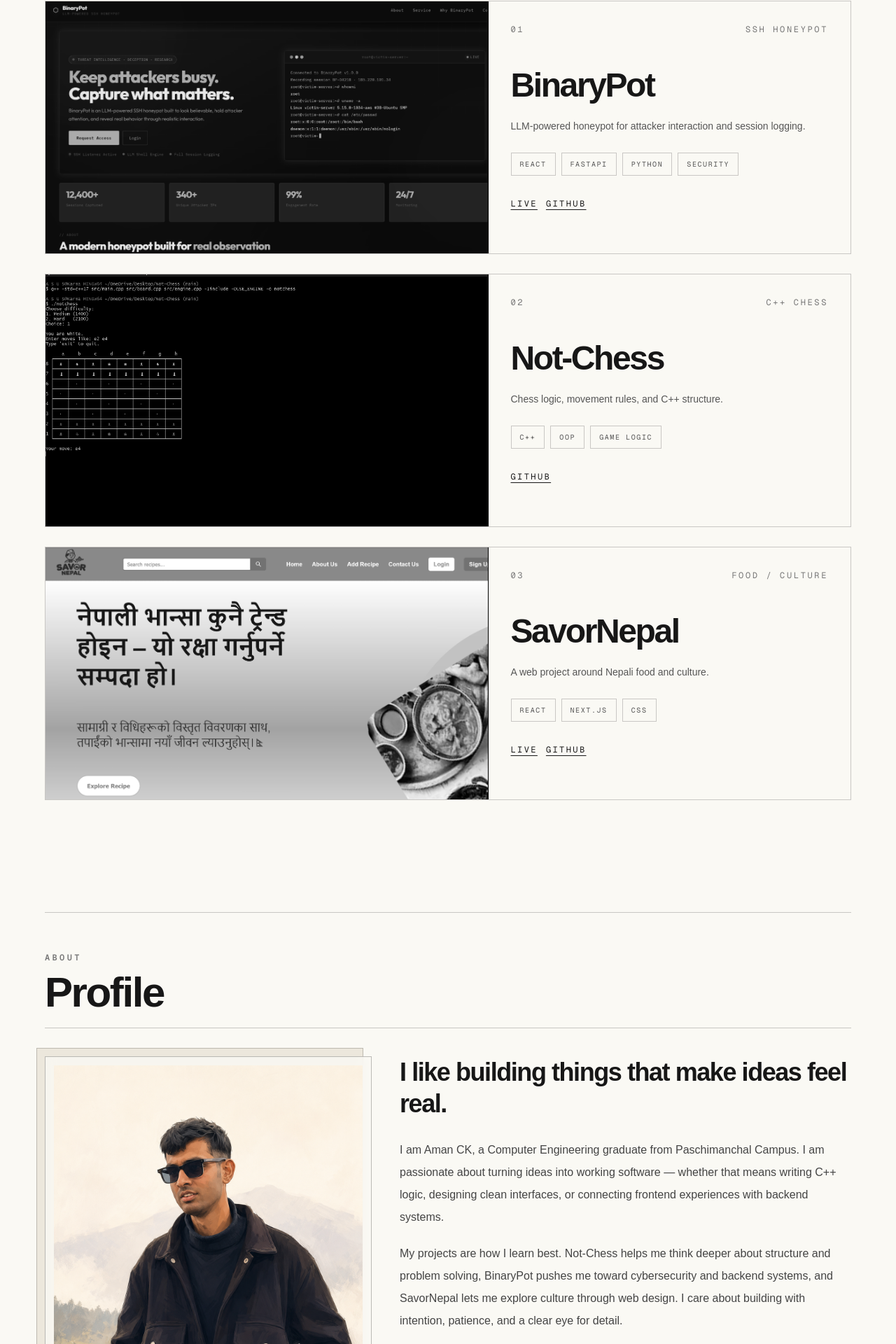
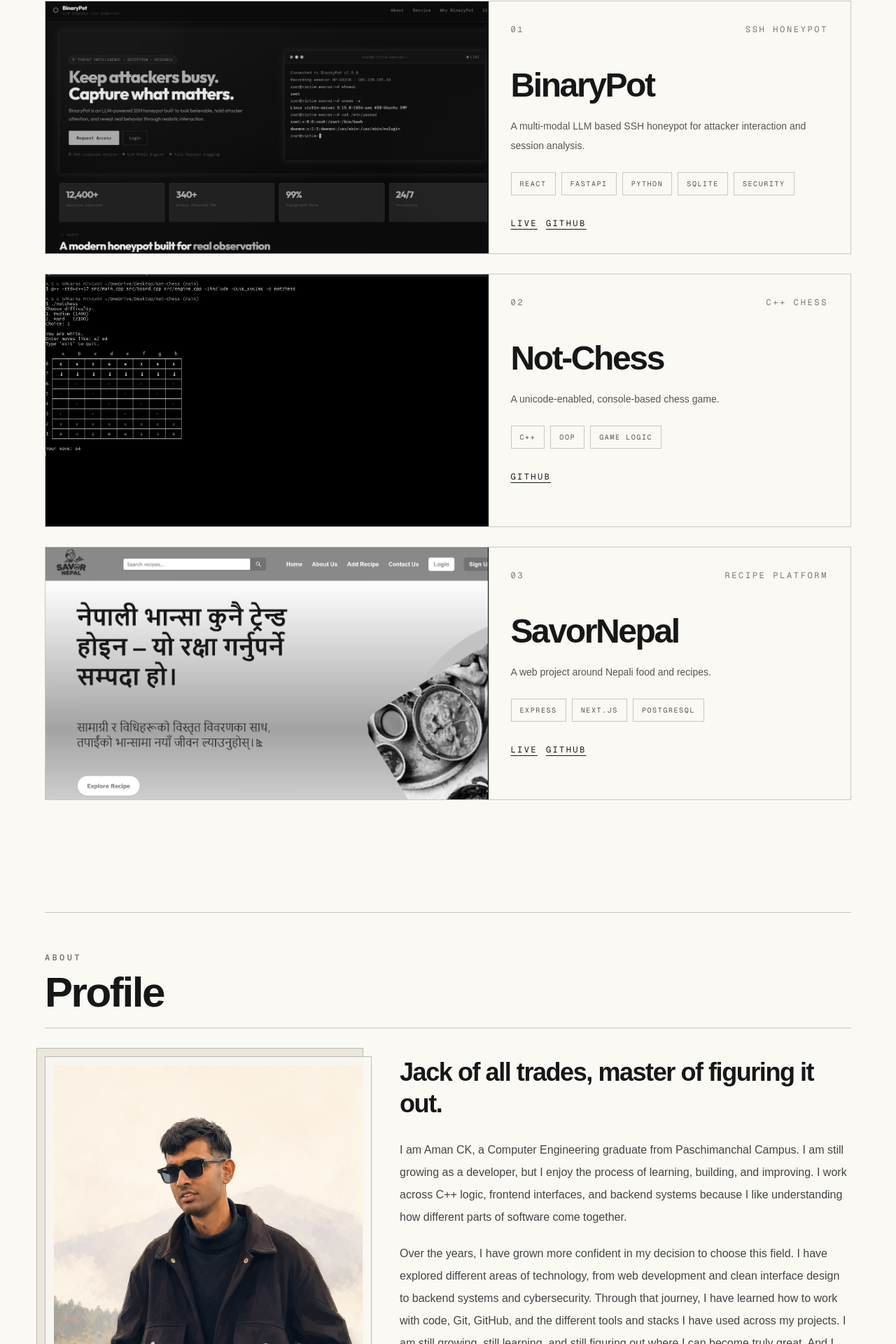
Before and after one commit to not-official/my-portfolio, a Next.js app: page /portfolio in a window 1280 px wide. Shown: the part 1098-3018 px from the top of the page at 70% size. Built offline with nearby package versions, Linux system fonts and the light colour scheme.

Commit message:
finalize portfolio with resume functionality

```diff
--- a/app/portfolio/page.tsx
+++ b/app/portfolio/page.tsx
@@ -28,8 +28,8 @@ const projects: Project[] = [
     name: "BinaryPot",
     type: "SSH Honeypot",
     description:
-      "LLM-powered honeypot for attacker interaction and session logging.",
-    stack: ["React", "FastAPI", "Python", "Security"],
+      "A multi-modal LLM based SSH honeypot for attacker interaction and session analysis.",
+    stack: ["React", "FastAPI", "Python", "SQLite","Security"],
     image: "/projects/binarypot.png",
     liveUrl: "https://bpot-frontend.vercel.app/",
     githubUrl: "https://github.com/not-official/BinaryPot",
@@ -38,7 +38,7 @@ const projects: Project[] = [
     number: "02",
     name: "Not-Chess",
     type: "C++ Chess",
-    description: "Chess logic, movement rules, and C++ structure.",
+    description: "A unicode-enabled, console-based chess game.",
     stack: ["C++", "OOP", "Game Logic"],
     image: "/projects/notchess.png",
     githubUrl: "https://github.com/not-official/Not-Chess",
@@ -46,9 +46,9 @@ const projects: Project[] = [
   {
     number: "03",
     name: "SavorNepal",
-    type: "Food / Culture",
-    description: "A web project around Nepali food and culture.",
-    stack: ["React", "Next.js", "CSS"],
+    type: "Recipe Platform",
+    description: "A web project around Nepali food and recipes.",
+    stack: ["Express", "Next.js", "PostgreSQL"],
     image: "/projects/savornepal.png",
     liveUrl: "https://sn-frontend-mocha.vercel.app/",
     githubUrl: "https://github.com/samrat-dotel/SavorNepal",
@@ -136,29 +136,29 @@ const keyboardRows = [
 
 const phrases: Record<string, string> = {
   A: "Aman builds systems with intent.",
-  B: "BinaryPot studies attacker behavior.",
-  C: "C++ teaches structure and control.",
-  D: "Design makes software feel clear.",
-  E: "Every project begins with curiosity.",
-  F: "Frontend turns ideas into interfaces.",
-  G: "Good systems hide their complexity.",
-  H: "Human details make websites memorable.",
-  I: "Interfaces should feel simple.",
-  J: "JavaScript connects the experience.",
-  K: "Knowledge grows through building.",
-  L: "Logic becomes stronger through practice.",
-  M: "Minimal design needs strong decisions.",
-  N: "Not-Chess sharpens C++ thinking.",
-  O: "Objects, rules, and systems matter.",
-  P: "Projects show how I learn.",
-  Q: "Quality comes from refinement.",
-  R: "React helps shape interactive ideas.",
-  S: "SavorNepal explores food and culture.",
-  T: "Tools are only useful when applied.",
-  U: "Users remember how things feel.",
-  V: "Visual rhythm guides attention.",
+  B: "BinaryPot is my final year project.",
+  C: "Chess is fun only when I win.",
+  D: "Damn COVID still feels like 3 years ago.",
+  E: "Engineering wasn't half bad.",
+  F: "Freedom is what I seek.",
+  G: "Gently bullying bugs into submission.",
+  H: "How fast the time flies.",
+  I: "I still love her.",
+  J: "Just kidding, I don't.",
+  K: "Kinda genius when Wi-Fi works.",
+  L: "Life happens, regardless.",
+  M: "Music has my heart, code just borrows my brain.",
+  N: "Not-Chess has stockfish in it.",
+  O: "On my way to become great.",
+  P: "Purple, my favourite color",
+  Q: "Quality over quantity, always.",
+  R: "Ratatouille, also one of my favourites.",
+  S: "SavorNepal is my minor project.",
+  T: "True freedom is an illusion, yeah yeah.",
+  U: "Umbrella by Ember Island, another favourite.",
+  V: "Very calm as long as the code runs.",
   W: "Web interfaces are my playground.",
-  X: "X marks the next experiment.",
+  X: "X = curiosity + code + caffeine.",
   Y: "You entered through a puzzle.",
   Z: "Zero templates. Just built work.",
 };
@@ -166,7 +166,10 @@ const phrases: Record<string, string> = {
 const navItems = [
   ["Work", "#work"],
   ["About", "#about"],
-  ["Resume", "/Aman-CK-CV.pdf"],
+  [
+    "Resume",
+    "https://drive.google.com/file/d/1E6Z5ZP7-0BAsXdqZn2lRJBKJtsYVEHsM/view?usp=drive_link",
+  ],
   ["Contact", "#contact"],
 ];
 
@@ -398,7 +401,11 @@ export default function PortfolioPage() {
       }
 
       if (event.key === "3") {
-        window.open("/Aman-CK-CV.pdf", "_blank", "noopener,noreferrer");
+        window.open(
+          "https://drive.google.com/file/d/1E6Z5ZP7-0BAsXdqZn2lRJBKJtsYVEHsM/view?usp=drive_link",
+          "_blank",
+          "noopener,noreferrer"
+        );
       }
 
       if (event.key === "4") {
@@ -755,30 +762,29 @@ export default function PortfolioPage() {
 
             <div>
               <p className="max-w-2xl text-3xl font-semibold leading-[1.18] tracking-[-0.04em] text-[#171717] md:text-4xl md:leading-[1.25]">
-                I like building things that make ideas feel real.
+                Jack of all trades, master of figuring it out.
               </p>
 
               <div className="mt-6 space-y-5 text-sm leading-7 text-[#444] sm:text-base sm:leading-8 md:mt-7">
                 <p>
-                  I am Aman CK, a Computer Engineering graduate from
-                  Paschimanchal Campus. I am passionate about turning ideas into
-                  working software — whether that means writing C++ logic,
-                  designing clean interfaces, or connecting frontend experiences
-                  with backend systems.
+                  I am Aman CK, a Computer Engineering graduate from Paschimanchal Campus. I am still growing as a developer, but I enjoy
+                  the process of learning, building, and improving. I work across C++ logic, frontend interfaces, and backend systems
+                  because I like understanding how different parts of software come together.
                 </p>
 
                 <p>
-                  My projects are how I learn best. Not-Chess helps me think
-                  deeper about structure and problem solving, BinaryPot pushes me
-                  toward cybersecurity and backend systems, and SavorNepal lets
-                  me explore culture through web design. I care about building
-                  with intention, patience, and a clear eye for detail.
+                  Over the years, I have grown more confident in my decision to choose this field. I have explored different
+                  areas of technology, from web development and clean interface design to backend systems and cybersecurity.
+                  Through that journey, I have learned how to work with code, Git, GitHub, and the different tools and stacks
+                  I have used across my projects. I am still growing, still learning, and still figuring out where
+                  I can become truly great. And I believe every skill I build, every mistake I fix, and every project
+                  I complete will connect in some way and help me become a better developer.
                 </p>
               </div>
 
               <div className="mt-7 flex flex-wrap gap-3 md:mt-8">
                 <a
-                  href="/Aman-CK-CV.pdf"
+                  href="https://drive.google.com/file/d/1E6Z5ZP7-0BAsXdqZn2lRJBKJtsYVEHsM/view?usp=drive_link"
                   target="_blank"
                   rel="noopener noreferrer"
                   className="border border-[#171717] bg-[#171717] px-4 py-3 font-mono text-[10px] font-semibold uppercase tracking-[0.18em] text-[#faf9f4] transition hover:bg-[#2563eb] hover:text-white md:px-5 md:text-[11px] md:tracking-[0.2em]"
```
